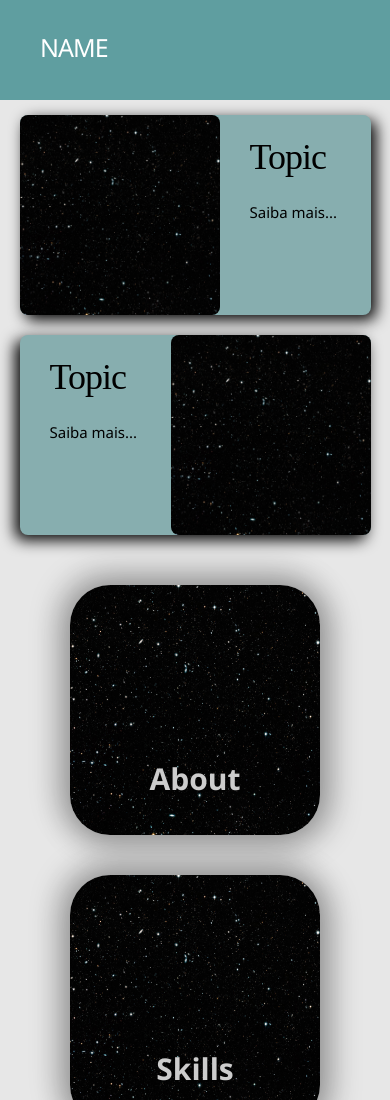
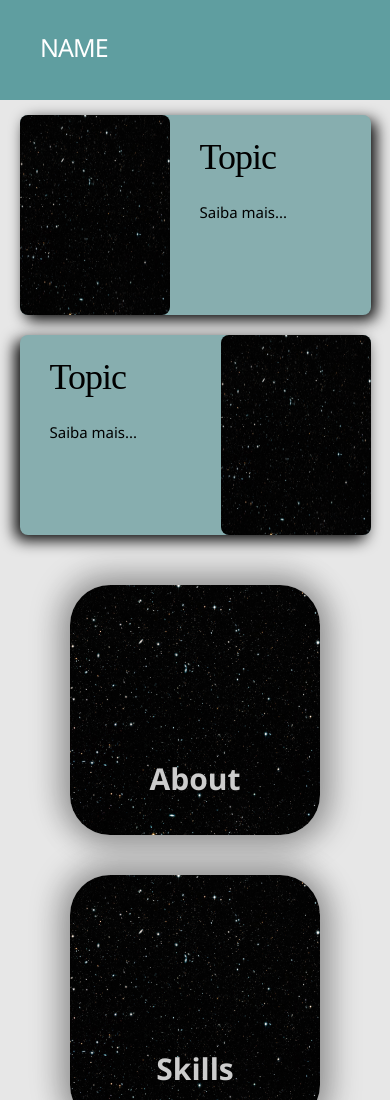
Before and after one commit to lsb4/PortfolioSite, a plain HTML site: page index.html in a window 390 px wide. Shown: the top 1100 px of the page. Drawn offline with nearby package versions, Linux system fonts and the light colour scheme.

Commit message:
Reponsiveness

```diff
--- a/css/style.css
+++ b/css/style.css
@@ -191,19 +191,19 @@ footer {
         height: 200px;
     }
     .firstTopic img{
-        width: 200px;
+        width: 150px;
         height: 200px;
         position: relative;
         right: 20px;
     }
     .firstTitle {
-        padding-left: 210px;
+        padding-left: 160px;
     }
     .secondTopic{
         height: 200px;
     }
     .secondTopic img{
-        width: 200px;
+        width: 150px;
         height: 200px;
         position: relative;
         left: 20px;
```
